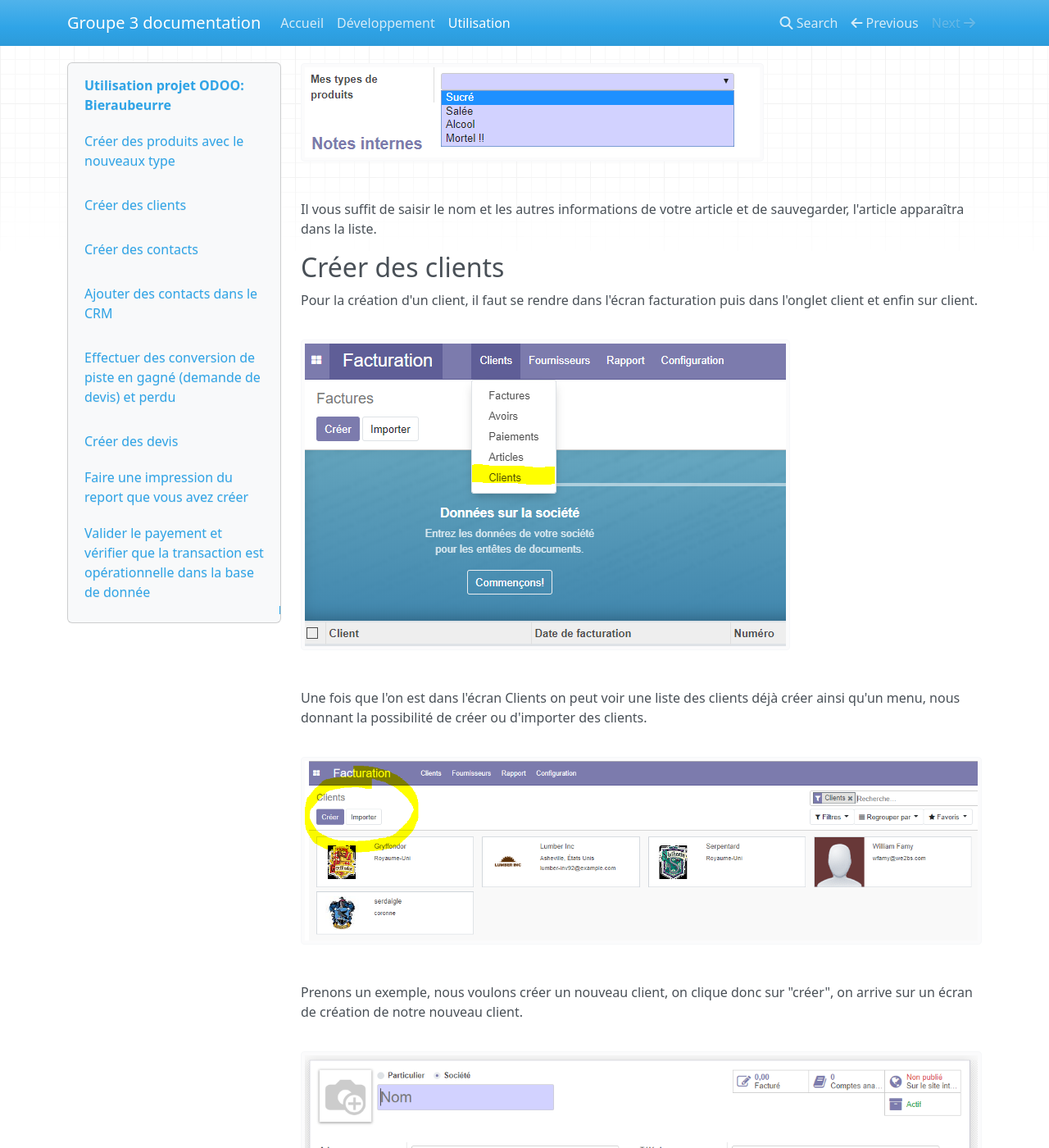
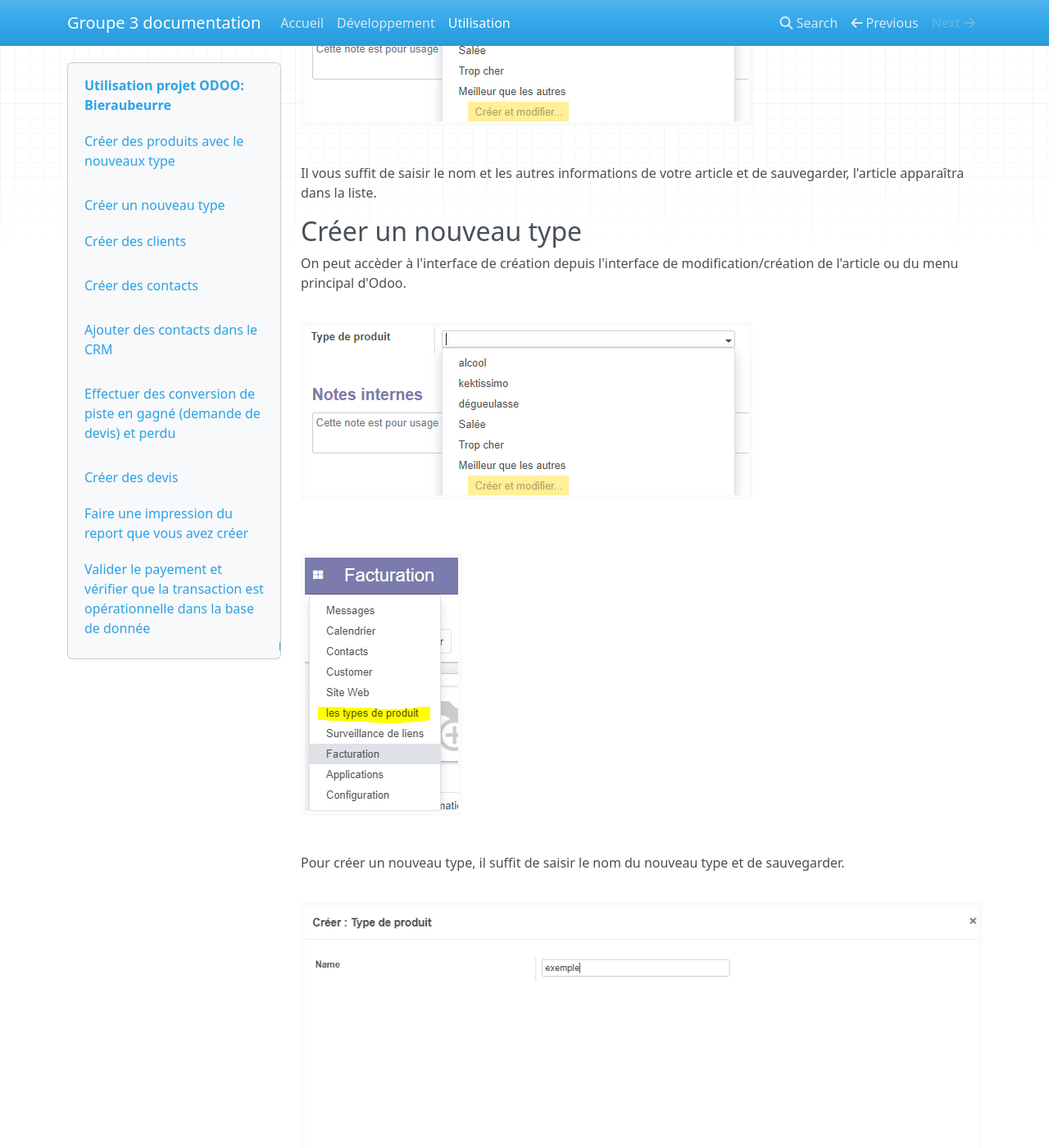
Before and after one commit to RexT2507/product_type, an MkDocs documentation site: the page built from documentation/docs/util.md, in a window 1280 px wide and 1400 px high, scrolled down 1664 px. Shown: the whole window at 82% size. Built offline with MkDocs 1.6.1, drawn with Linux system fonts in a browser that asks for light colours; nearby versions of some CDN libraries; some of the changed text lies outside the part shown.

Commit message:
modification finale de la doc

```diff
--- a/documentation/docs/util.md
+++ b/documentation/docs/util.md
@@ -27,6 +27,24 @@
 Il vous suffit de saisir le nom et les autres informations de votre article et de sauvegarder, l'article apparaîtra dans la liste.
 
 #
+
+## Créer un nouveau type
+
+#
+
+On peut accèder à l'interface de création depuis l'interface de modification/création de l'article ou du menu principal d'Odoo.
+
+![Screenshot](img/type_article.png)
+
+![Screenshot](img/menu_odoo_type.png)
+
+Pour créer un nouveau type, il suffit de saisir le nom du nouveau type et de sauvegarder.
+
+![Screenshot](img/interface_creation_type.png)
+
+Si on prend l'exemple de tout à l'heure en affichant la liste des types, on remarque bien que "exemple" a été ajouté.
+
+![Screenshot](img/creation_type.png)
 
 ## Créer des clients
 
```
Also changed, not shown: documentation/docs/img/creation_type.png (added), documentation/docs/img/ecran_article.PNG, documentation/docs/img/interface_creation_type.png (added), documentation/docs/img/menu_odoo_type.png (added), documentation/docs/img/type_article.png.
